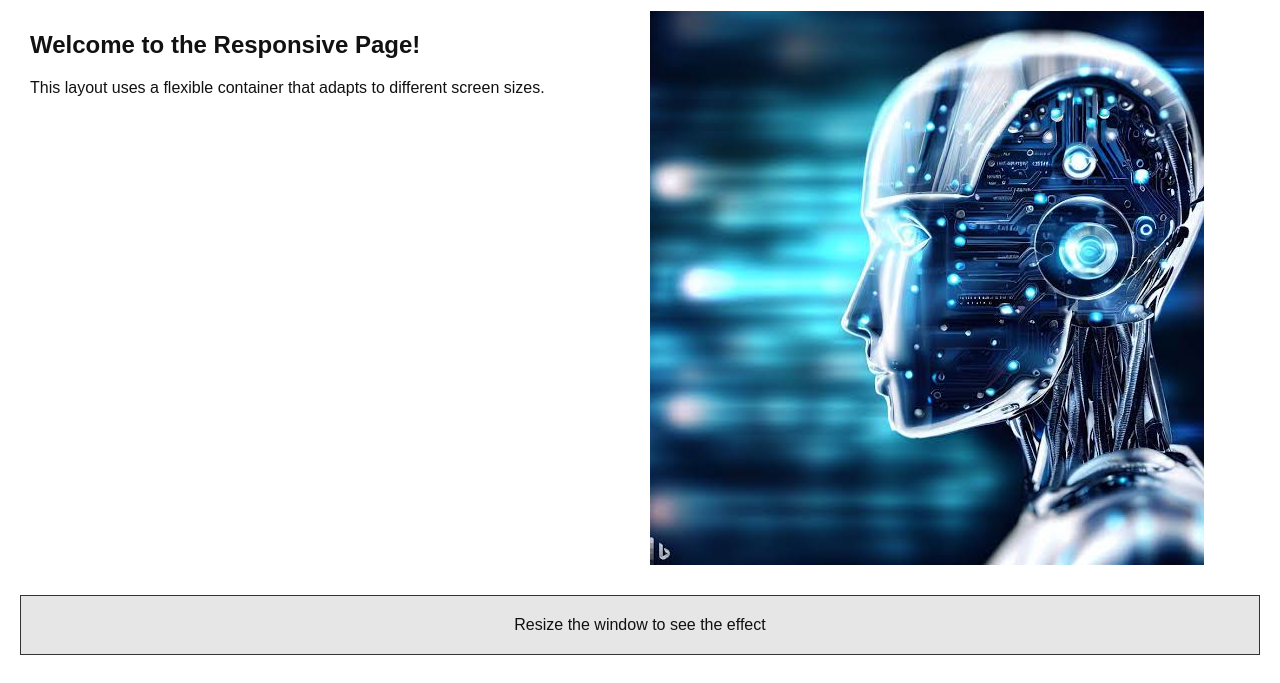
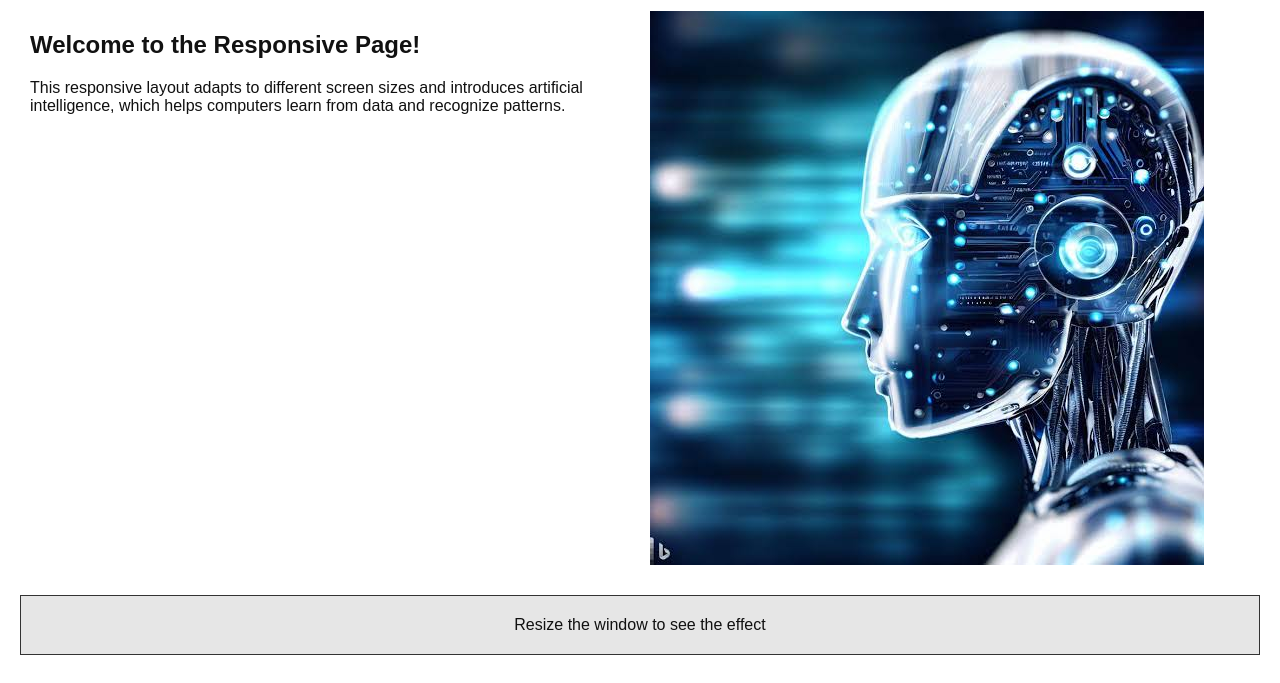
Before and after one commit to SaraUkkonen7alt/Websivuston_kehittaminen_syksy_26, a plain HTML site: page WS_05/index.html in a window 1280 px wide. Shown: the part 117-800 px from the top of the page. Drawn offline with Linux system fonts and the light colour scheme.

Commit message:
Enhance content on contact and index pages; update gallery description for clarity and relevance

```diff
--- a/WS_05/index.html
+++ b/WS_05/index.html
@@ -22,7 +22,8 @@
     <div class="responsive-container">
       <div class="column">
         <h2>Welcome to the Responsive Page!</h2>
-        <p>This layout uses a flexible container that adapts to different screen sizes.</p>
+        <p>This responsive layout adapts to different screen sizes and introduces artificial intelligence, which helps computers learn from data and recognize patterns.</p>
+
       </div>
       <div class="column">
         <img src="images.jpeg" alt="Portrait image" class="responsive-image">
```
Also changed, not shown: WS_05/contact.html (+2 -0 lines), WS_05/gallery.html (+1 -1 lines).
